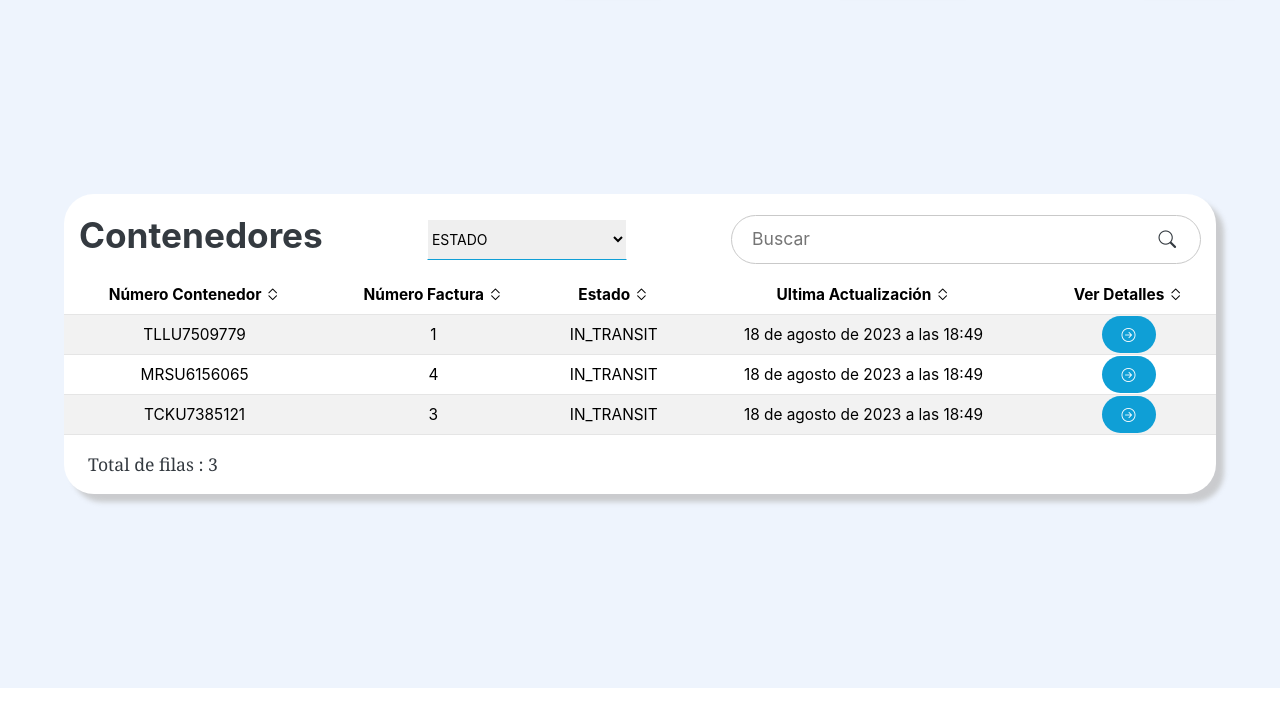
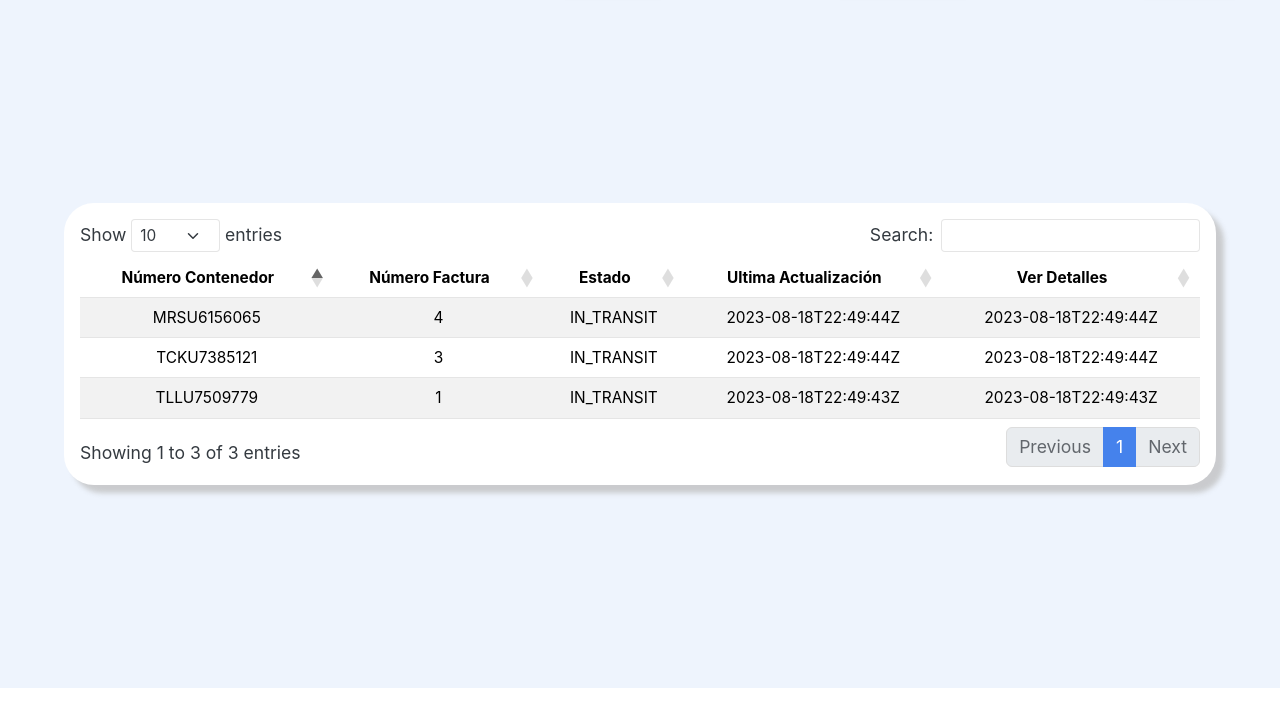
Before and after one commit to hedhu/AppContenedores, a Django app: page /contenedores/buscador/ in a window 1280 px wide. Shown: the part 89-800 px from the top of the page. Run offline with Django 4.2, Linux system fonts and the light colour scheme; a user stored in the database is signed in; data comes from the database, SQL or seed files in the repository; both versions use the stored data as it was after the commit; parts of the project's set-up code (start-up, migrations or seed data) failed here and were passed over; some libraries are stand-ins or nearby versions.

Commit message:
DataTables

```diff
--- /dev/null
+++ b/reccsa/contenedores/static/js/buscador.js
@@ -0,0 +1,42 @@
+let dataTable;
+let dataTableIsInitialized = false;
+
+const initDataTable = async() => {
+    if(dataTableIsInitialized) {
+        dataTable.destroy();
+    }
+
+    await listContenedores();
+
+    dataTable = new DataTable('#datatable_contenedores', {});
+    dataTableIsInitialized=true;
+}
+
+const listContenedores = async () => {
+    try {
+        const response = await fetch('http://127.0.0.1:8000/contenedores/list_contenedores/');
+        const data = await response.json();
+
+        let content = '';
+        data.contenedores.forEach((contenedor, index) => {
+            const facturaCorrespondiente = data.facturas.find(factura => factura.U_CONTAINER === contenedor.codigo);
+
+            content +=`
+                <tr>
+                    <td class='text-center'>${contenedor.codigo}</td>
+                    <td class='text-center'>${facturaCorrespondiente ? facturaCorrespondiente.DocNum : '-'}</td>
+                    <td class='text-center'>${contenedor.estado}</td>
+                    <td class='text-center'>${contenedor.ultima_actualizacion_tracking}</td>
+                    <td class='text-center'>${contenedor.ultima_actualizacion_tracking}</td>
+                </tr>
+            `
+        });
+        tableBody_contenedores.innerHTML = content;
+    } catch (ex) {
+        alert(ex);
+    }
+};
+
+window.addEventListener('load', async () => {
+    await initDataTable();
+})
--- a/reccsa/contenedores/templates/contenedores/base.html
+++ b/reccsa/contenedores/templates/contenedores/base.html
@@ -1,6 +1,6 @@
 {% load static %}
 <!DOCTYPE html>
-<html lang="en">
+<html lang="es">
 <head>
     <meta charset="UTF-8">
     <meta name="viewport" content="width=device-width, initial-scale=1.0">
@@ -13,6 +13,12 @@
     <link rel="stylesheet" href="https://cdn.jsdelivr.net/npm/bootstrap-icons@1.11.1/font/bootstrap-icons.css">
     <!-- BOOTSWATCH -->
     <link rel="stylesheet" href="{% static "css/bootstrap.css" %}">
+    <!-- DATA TABLES -->
+    <link href="https://cdn.datatables.net/1.13.8/css/dataTables.bootstrap5.min.css" rel="stylesheet">
+
+    <script src="https://code.jquery.com/jquery-3.7.0.min.js"></script>
+    <script src="https://cdn.datatables.net/1.13.8/js/jquery.dataTables.min.js"></script>
+    <script src="https://cdn.datatables.net/1.13.8/js/dataTables.bootstrap5.min.js"></script>
     <!-- CSS y JS -->
     {% block custom %}{% endblock %}
 </head>
--- a/reccsa/contenedores/templates/contenedores/buscador.html
+++ b/reccsa/contenedores/templates/contenedores/buscador.html
@@ -4,12 +4,13 @@
 
 {% block custom %}
     <link rel="stylesheet" href="{%static "css/buscador.css" %}">
+    <script src="{% static "js/buscador.js" %}"></script>
 {% endblock %}
 
 {% block content %}
 <div id="buscador">
-  <div class="contenedor">
-    <div class="table_header">
+  <div class="contenedor table-responsive p-3">
+    <!--<div class="table_header">
       <h2>Contenedores</h2>
       <select name="" id="estado">
         <option value="" selected>Estado</option>
@@ -18,36 +19,33 @@
         <input type="text" placeholder="Buscar" />
         <i class="bi bi-search" id="search"></i>
       </div>
-    </div>
-    <table class="table table-striped">
+    </div>-->
+    <table id="datatable_contenedores" class="table table-striped">
       <thead>
         <tr class="bg-info">
-          <th class='text-center'>Número Contenedor <i class="bi bi-chevron-expand"></i></th>
-          <th class='text-center'>Número Factura <i class="bi bi-chevron-expand"></i></th>
-          <th class='text-center'>Estado <i class="bi bi-chevron-expand"></i></th>
-          <th class='text-center'>Ultima Actualización <i class="bi bi-chevron-expand"></i></th>
+          <th class='text-center'>Número Contenedor</th>
+          <th class='text-center'>Número Factura</th>
+          <th class='text-center'>Estado</th>
+          <th class='text-center'>Ultima Actualización</th>
           {% if request.user.is_authenticated %}
-            <th class='text-center'>Ver Detalles <i class="bi bi-chevron-expand"></i></th>
+            <th class='text-center'>Ver Detalles</th>
           {% endif %}
         </tr>
       </thead>
-      <tbody>
-        {% for contenedor in contenedores %}
-          <tr>
+      <tbody id="tableBody_contenedores">
+          <!--
             <td class='text-center'>{{ contenedor.codigo }}</td>
             <td class='text-center'>{{ contenedor.factura.DocNum }}</td>
             <td class='text-center'>{{ contenedor.estado }}</td>
             <td class='text-center'>{{ contenedor.ultima_actualizacion_tracking }}</td>
+          -->
+        {% for contenedor in contenedores %}
             {% if request.user.is_authenticated %}
               <td class='text-center'><a href="{% url 'contenedor' contenedor.codigo %}" class="detalles"><i class="bi bi-arrow-right-circle"></i></a></td>
             {% endif %}
-          </tr>
         {% endfor %}
       </tbody>
     </table>
-      <div class="table_footer mx-2">
-        <p class="mx-3">Total de filas : {{ contenedores|length }}</p>
-      </div>
   </div>
 </div>
 {% endblock %}
--- a/reccsa/contenedores/urls.py
+++ b/reccsa/contenedores/urls.py
@@ -10,4 +10,5 @@ urlpatterns = [
     path('administrador/usuario_crear/', UsuarioCreateView.as_view(), name='usuario_crear'),
     path('administrador/usuario_eliminar/<int:pk>/', UsuarioDeleteView.as_view(), name='usuario_eliminar'),
     path('temporal/', views.temporal, name='temporal'),
+    path('list_contenedores/', views.list_contenedores, name='list_contenedores'),
 ]
--- a/reccsa/contenedores/views.py
+++ b/reccsa/contenedores/views.py
@@ -1,4 +1,5 @@
 from django.shortcuts import render, get_object_or_404
+from django.http.response import JsonResponse
 from .models import FacturaSAP, Factura, Contenedor, Usuario
 from django.views.generic.list import ListView
 from django.views.generic.detail import DetailView
@@ -120,3 +121,13 @@ def temporal(request):
     context = { 'contenedores' : Contenedor.objects.all() }
 
     return render(request, 'contenedores/buscador.html', context)
+
+# def contenedor(request, contenedor_codigo):
+    # contenedor = get_object_or_404(Contenedor, codigo = contenedor_codigo)
+    # return render(request, 'contenedores/contenedor.html', { 'contenedor': contenedor })
+
+def list_contenedores(_request):
+    contenedores = list(Contenedor.objects.values())
+    facturas = list(Factura.objects.values())
+    data = {'contenedores': contenedores, 'facturas': facturas}
+    return JsonResponse(data)
```
Also changed, not shown: reccsa/db.sqlite3.
